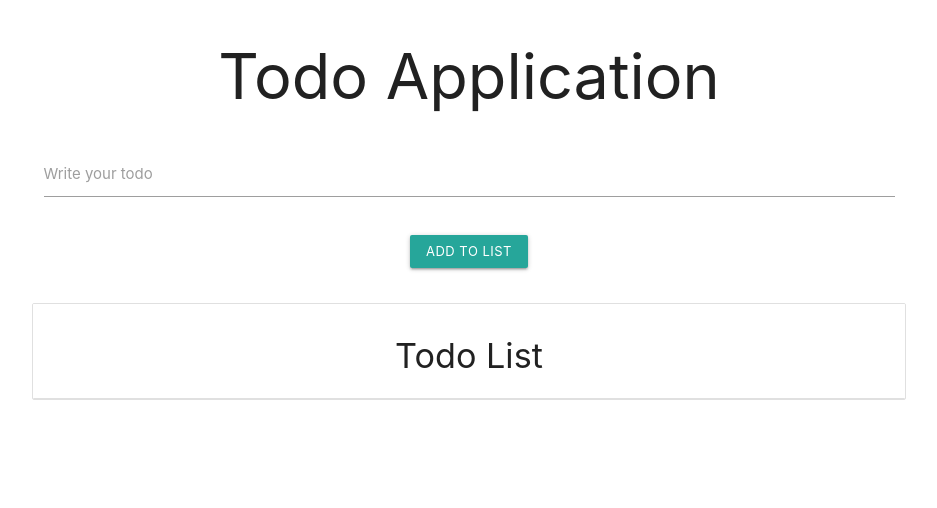
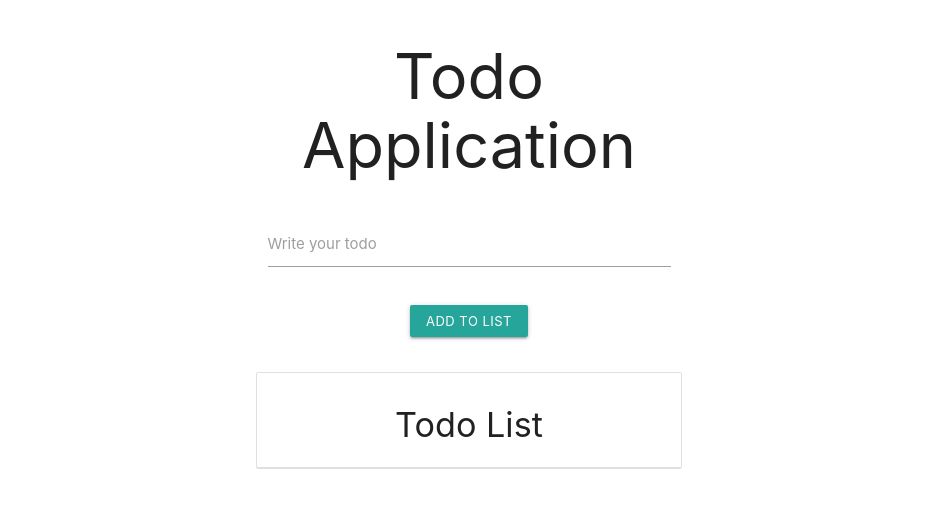
Before and after one commit to Prashant-Acharya/Todo-List, a plain HTML site: page index.html in a window 1280 px wide. Shown: the whole page, without its empty margins (171-1108 px from the left). Drawn offline with nearby package versions, Linux system fonts and the light colour scheme.

Commit message:
modifies styling for laptop screens

```diff
--- a/index.html
+++ b/index.html
@@ -13,7 +13,7 @@
 <body>
 	<div class="container">
 		<div class="row">
-			<div class="col s12 center">
+			<div class="col s12 m6 offset-m3 center">
 				<h1>Todo Application</h1>
 				<div class="col s12">
 					<div class="row">
```
